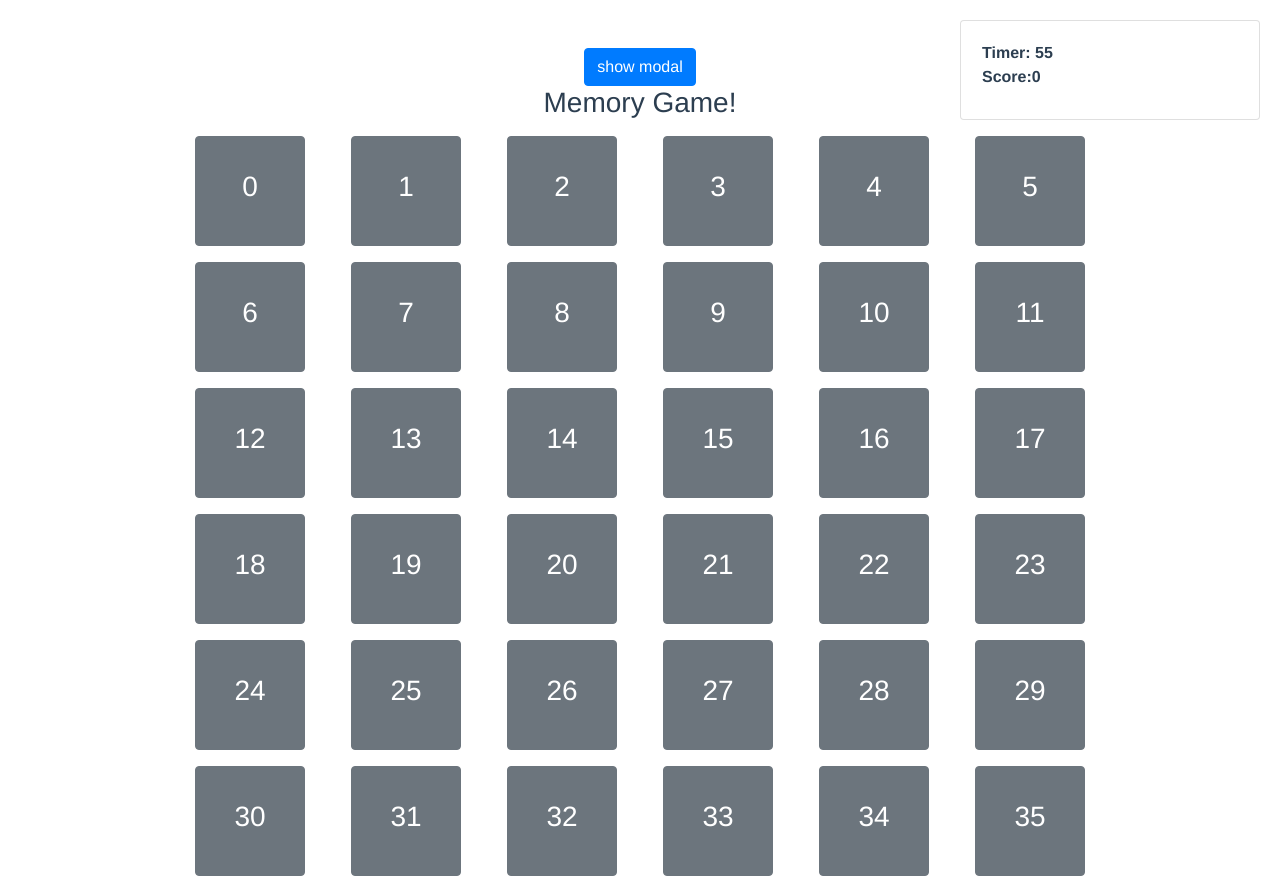
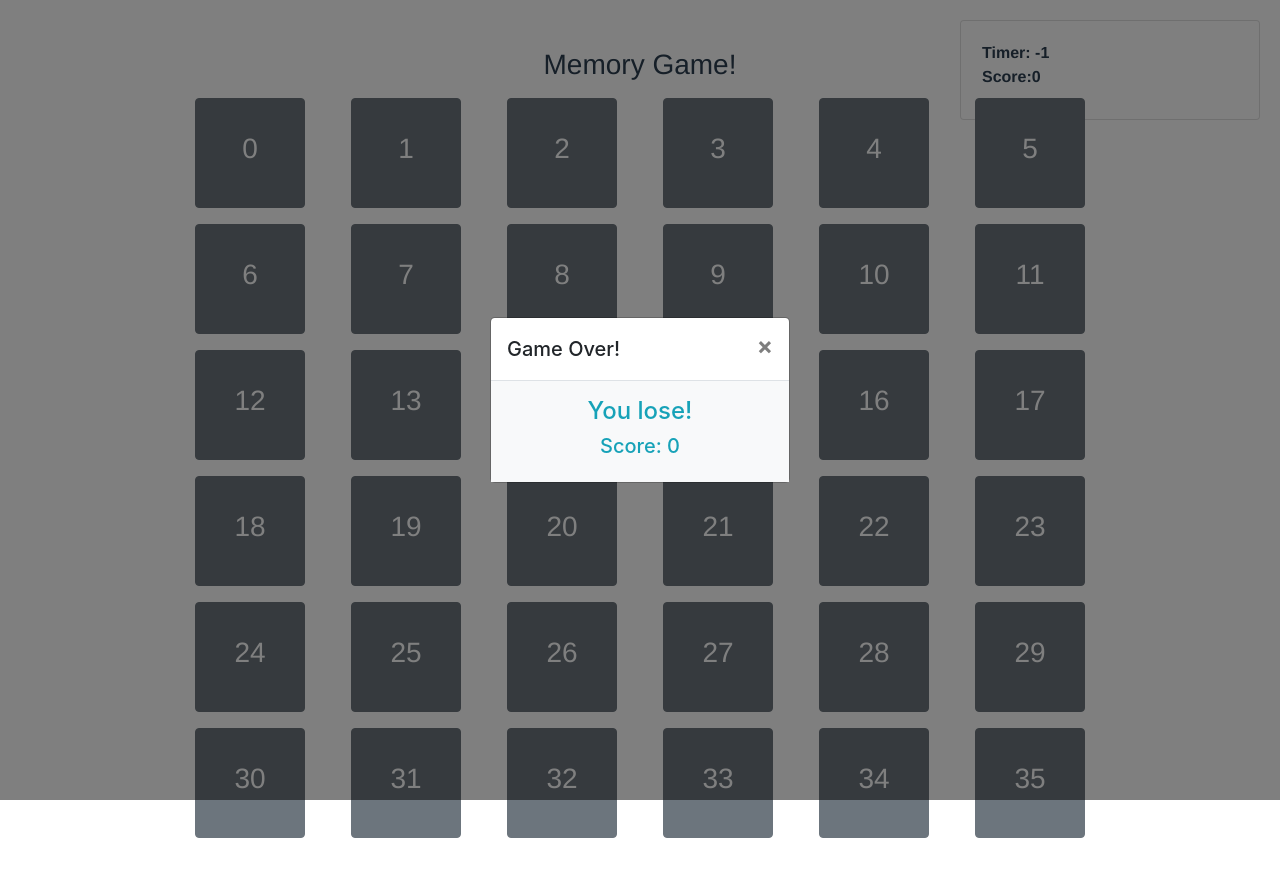
Before and after one commit to jablue-12/memory-game, a Vue app: page / in a window 1280 px wide. After the commit the page ends 846 px from the top, so only its background shows below. Built offline with nearby package versions, Linux system fonts and the light colour scheme.

Commit message:
Fixed count down functionality
GameOver modal pops up when timer is 0

```diff
--- a/src/components/GameOverModal.vue
+++ b/src/components/GameOverModal.vue
@@ -7,7 +7,8 @@
         size="sm"
         body-bg-variant="light"
         body-text-variant="info"
-        centered>
+        centered
+        @hidden="resetTimer">
 
         <div>
             <b-row align-h="center"><h4>{{playerStatus}}</h4></b-row>
@@ -34,6 +35,12 @@ export default {
 
     },//end props
 
+    methods: {
+        resetTimer(){
+            this.$emit("reset-timer");
+        }
+    }
+
 }
 </script>
 
--- a/src/components/NumberCards.vue
+++ b/src/components/NumberCards.vue
@@ -1,10 +1,14 @@
 <template>
   <div class="mt-5">
-    <GameOverModal playerStatus="You lose!" :playerScore="score" :timer="timer"/>
-    <ScoreBoard :time="timer" :score="score"/>
+    <GameOverModal
+      playerStatus="You lose!"
+      :playerScore="score"
+      :timer="countDown"
+      @reset-timer="resetTimer"
+      />
+    <ScoreBoard :time="countDown" :score="score"/>
 
-    <!-- TODO: trigger GameOverModal modal when timer ==0 -->
-    <b-button @click="showModal" variant="primary">show modal</b-button>
+    {{countDown === 0? showModal(): null}}
 
     <b-container>
       <b-row align-h="center"><h3>Memory Game!</h3></b-row>
@@ -37,7 +41,7 @@ export default {
   data(){
     return {
       twoChosenCards: [],
-      timer: 60,
+      countDown: 3,
       score: 0,
       isGameOver: false,
       hasPlayerWon: false
@@ -46,29 +50,13 @@ export default {
 
   created(){
     this.generateNumberCards({dimension:DIMENSION});
+    this.countDownTimer();
   },
 
   computed: {
     ...mapGetters(['numberCards']),
 
   },//end computed
-
-  watch: {
-    timer: {
-      handler(value){
-        if(value > 0){
-          setTimeout(()=> {
-            this.timer--;
-          },1000);
-
-        }
-
-      },//end handler
-
-      immediate: true
-
-    },//end timer
-  },//end watch
 
   methods: {
     ...mapActions(['generateNumberCards','updateNumberCard']),
@@ -127,7 +115,21 @@ export default {
 
     showModal(){
       this.$bvModal.show('statusModal');
-    }
+    },//end showModal
+
+    countDownTimer(){
+      if(this.countDown > -1) {
+          setTimeout(() => {
+              this.countDown -= 1
+              this.countDownTimer()
+          }, 1000)
+      }//end uf
+    },//end countDownTimer
+
+    resetTimer(){
+      //resets the timer to 60 which will then close the modal
+      this.countDown = 60;
+    },
 
 
   },//end methods
```
